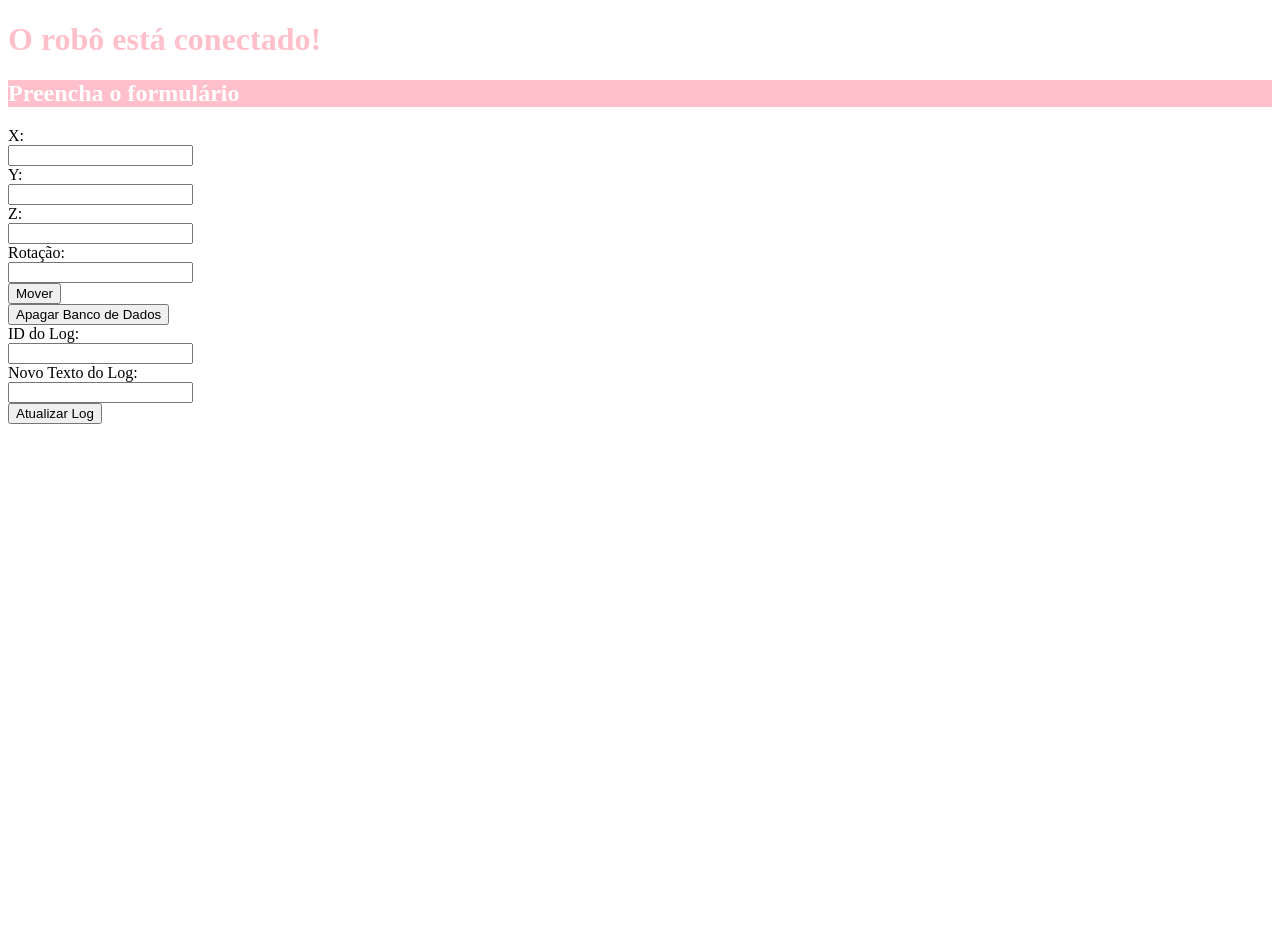
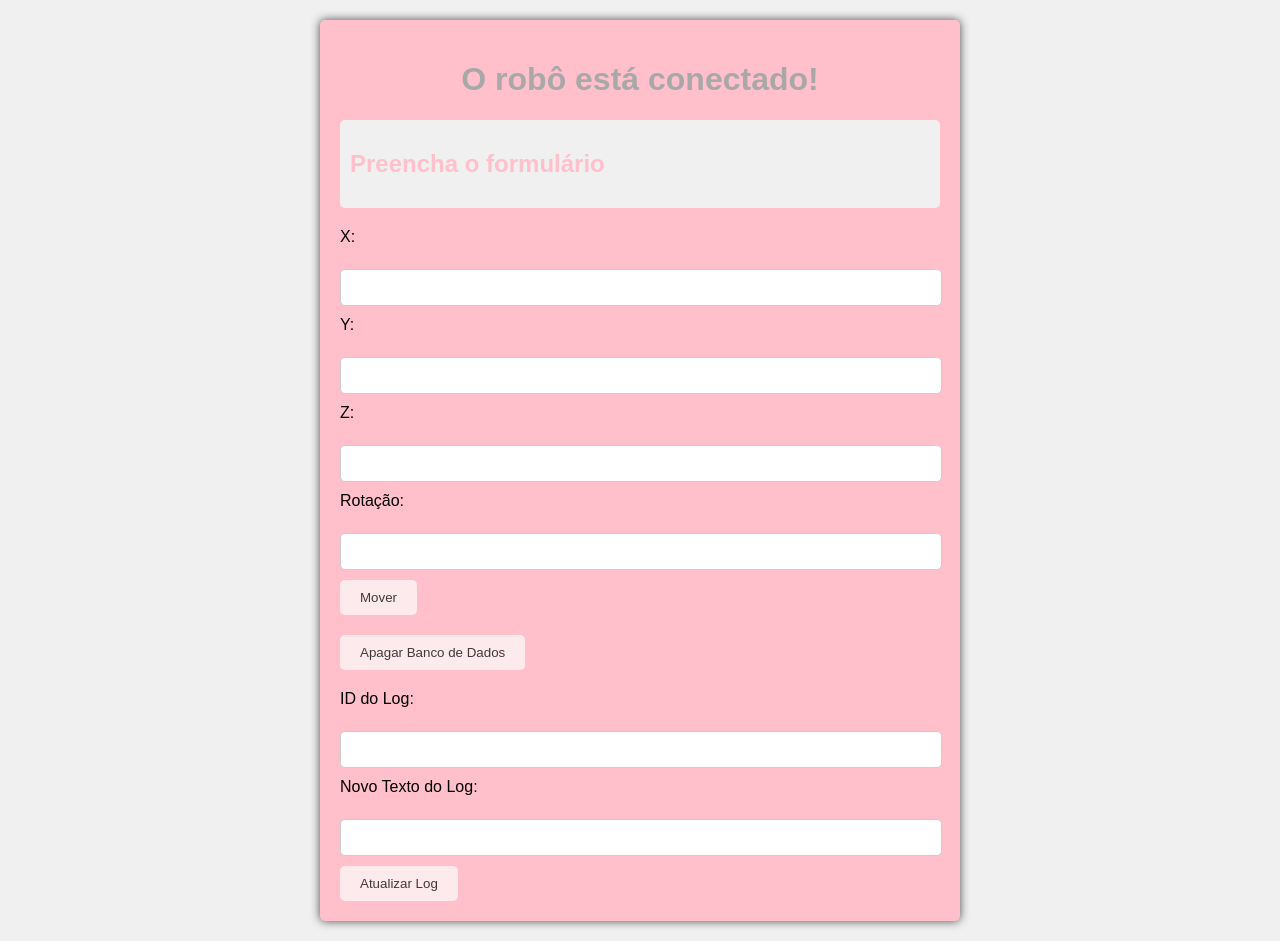
Before and after one commit to lidiamariano/pond_flask_htmx, a Flask app: template flask-htmx/src/templates/index.html in a window 1280 px wide. Before the commit the page ends 424 px from the top, so only its background shows below. Run offline with Flask 3, Linux system fonts and the light colour scheme; the template is opened without the code that fills it, so the values that code supplies are empty; some libraries are stand-ins or nearby versions.

Commit message:
feat: estilização

```diff
--- a/flask-htmx/src/logs.json
+++ b/flask-htmx/src/logs.json
@@ -1 +1 @@
-{"_default": {"1": {"log": "POST posicoes"}, "2": {"log": "POST posicoes"}, "3": {"log": "POST posicoes"}, "4": {"log": "POST posicoes"}, "5": {"log": "POST posicoes"}, "6": {"log": "POST posicoes"}, "7": {"log": "POST posicoes"}}}
+{"_default": {"1": {"log": "POST posicoes"}}}
--- a/flask-htmx/src/static/estilo.css
+++ b/flask-htmx/src/static/estilo.css
@@ -1,16 +1,74 @@
-h1 {
-    color: pink
+body {
+    font-family: Arial, sans-serif;
+    margin: 0;
+    padding: 0;
+    background-color: #f0f0f0;
 }
 
-.background{
+main {
+    max-width: 600px;
+    margin: 20px auto;
+    padding: 20px;
     background-color: pink;
-    width: auto;
+    border-radius: 5px;
+    box-shadow: 0 0 10px #484848;
+}
+
+h1 {
+    text-align: center;
+    color: rgb(168, 168, 168);
 }
 
 h2 {
-    color: white;
+    color: pink;
 }
 
-.x {
-    width: auto;
+h3 {
+    color: pink;
 }
+
+form {
+    margin-top: 20px;
+}
+
+label {
+    display: block;
+    margin-bottom: 5px;
+}
+
+input[type="text"] {
+    width: calc(100% - 20px);
+    padding: 10px;
+    margin-bottom: 10px;
+    border: 1px solid #ccc;
+    border-radius: 5px;
+}
+
+button {
+    background-color: rgb(252, 234, 237);
+    color: #403939;
+    padding: 10px 20px;
+    border: none;
+    border-radius: 5px;
+    cursor: pointer;
+}
+
+button:hover {
+    background-color: #bc79ca;
+}
+
+.botao-apagar {
+    margin-top: 20px;
+    background-color: rgb(252, 234, 237);
+}
+
+.botao-apagar:hover {
+    background-color: #bc79ca;
+}
+
+.background {
+    background-color: #f0f0f0;
+    padding: 10px;
+    border-radius: 5px;
+    margin-bottom: 20px;
+}
--- a/flask-htmx/src/templates/logs.html
+++ b/flask-htmx/src/templates/logs.html
@@ -8,11 +8,15 @@
     <link rel="stylesheet" href="{{ url_for('static',  filename='logs.css') }}">
 </head>
 <body>
+    <main>
+        <div class="title">
             <h1>Registros de Logs</h1>
+        </div>
         <ul>
             {% for log in logs %}
                 <li>{{ log['log'] }}</li>
             {% endfor %}
         </ul>
+    </main>
 </body>
 </html>
```
Also changed, not shown: flask-htmx/src/static/logs.css (+9 -1 lines). Lines whose indentation alone changed are shown as unchanged.
